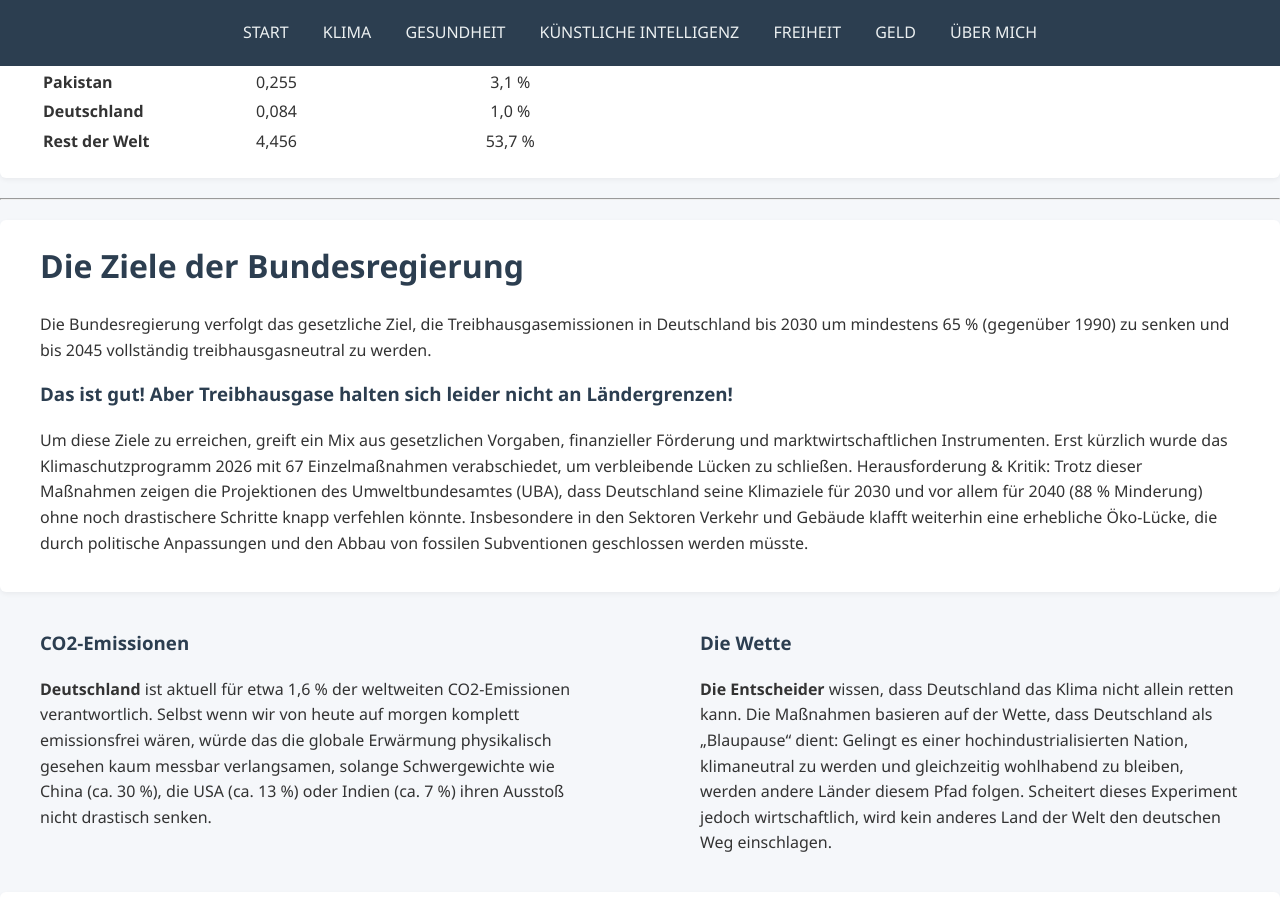
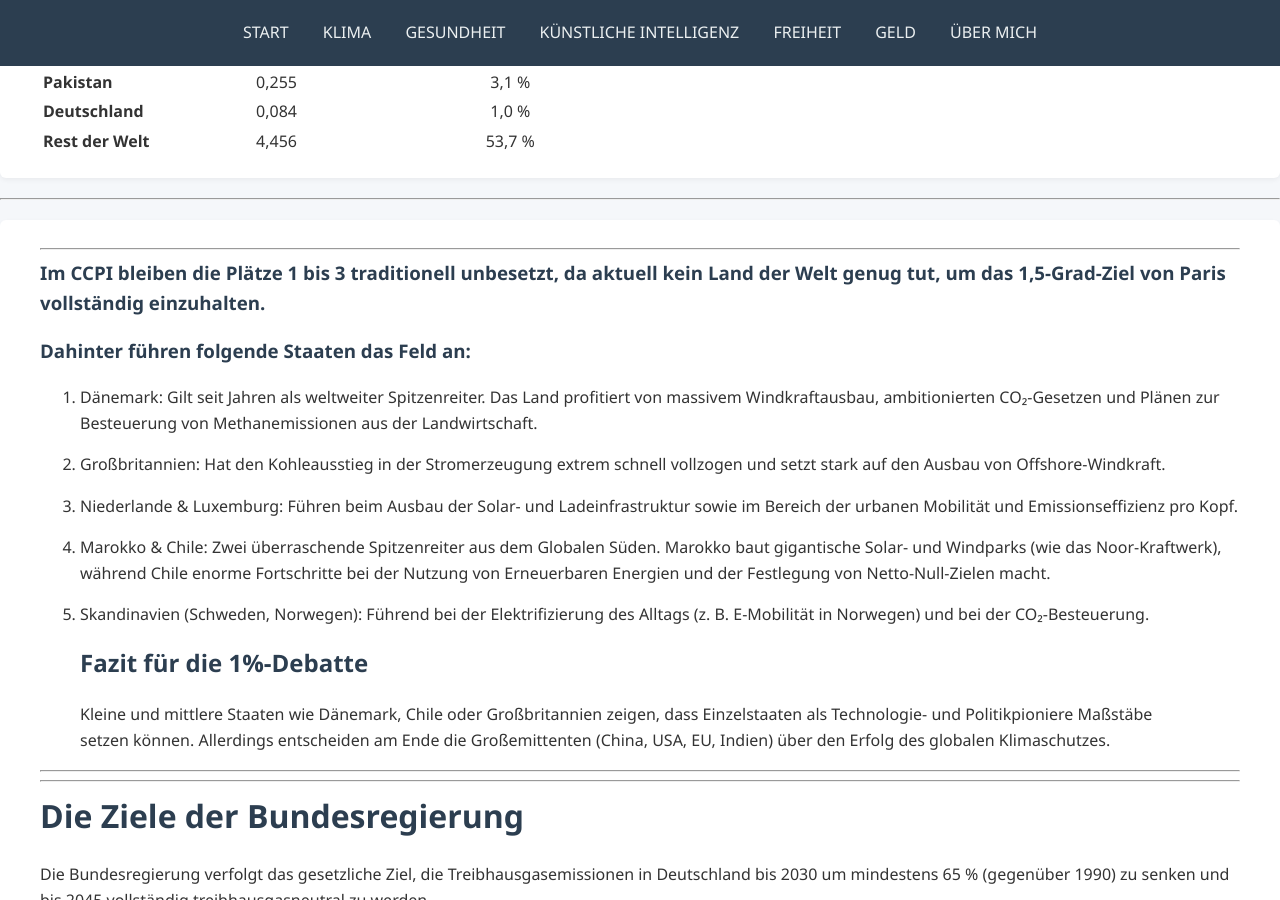
Before and after one commit to TheGermanTruth/TheGermanTruth, a Jekyll site: the page built from klima.md, in a window 1280 px wide and 900 px high, scrolled down 3166 px. Built offline with Jekyll 4.4.1, drawn with Linux system fonts in a browser that asks for light colours.

Commit message:
Update klima.md

```diff
--- a/klima.md
+++ b/klima.md
@@ -112,7 +112,31 @@ Etwa 30 Prozent der Einwohner sind mindestens 60 Jahre alt.
 
 <div class="section one-column" markdown="1">
 
+---
 
+### Im CCPI bleiben die Plätze 1 bis 3 traditionell unbesetzt, da aktuell kein Land der Welt genug tut, um das 1,5-Grad-Ziel von Paris vollständig einzuhalten.
+### Dahinter führen folgende Staaten das Feld an:
+
+1. Dänemark: Gilt seit Jahren als weltweiter Spitzenreiter. Das Land profitiert von massivem Windkraftausbau, ambitionierten CO₂-Gesetzen und Plänen zur Besteuerung
+von Methanemissionen aus der Landwirtschaft.
+
+2. Großbritannien: Hat den Kohleausstieg in der Stromerzeugung extrem schnell vollzogen und setzt stark auf den Ausbau von Offshore-Windkraft.
+
+3. Niederlande & Luxemburg: Führen beim Ausbau der Solar- und Ladeinfrastruktur sowie im Bereich der urbanen Mobilität und Emissionseffizienz pro Kopf.
+
+4. Marokko & Chile: Zwei überraschende Spitzenreiter aus dem Globalen Süden. Marokko baut gigantische Solar- und Windparks (wie das Noor-Kraftwerk), während Chile
+enorme Fortschritte bei der Nutzung von Erneuerbaren Energien und der Festlegung von Netto-Null-Zielen macht.
+
+5. Skandinavien (Schweden, Norwegen): Führend bei der Elektrifizierung des Alltags (z. B. E-Mobilität in Norwegen) und bei der CO₂-Besteuerung.
+
+
+>## Fazit für die 1%-Debatte
+>
+>Kleine und mittlere Staaten wie Dänemark, Chile oder Großbritannien zeigen, dass Einzelstaaten als Technologie- und Politikpioniere Maßstäbe setzen können.
+>Allerdings entscheiden am Ende die Großemittenten (China, USA, EU, Indien) über den Erfolg des globalen Klimaschutzes.
+
+---
+---
 
 # Die Ziele der Bundesregierung
 Die Bundesregierung verfolgt das gesetzliche Ziel, die Treibhausgasemissionen in
```
